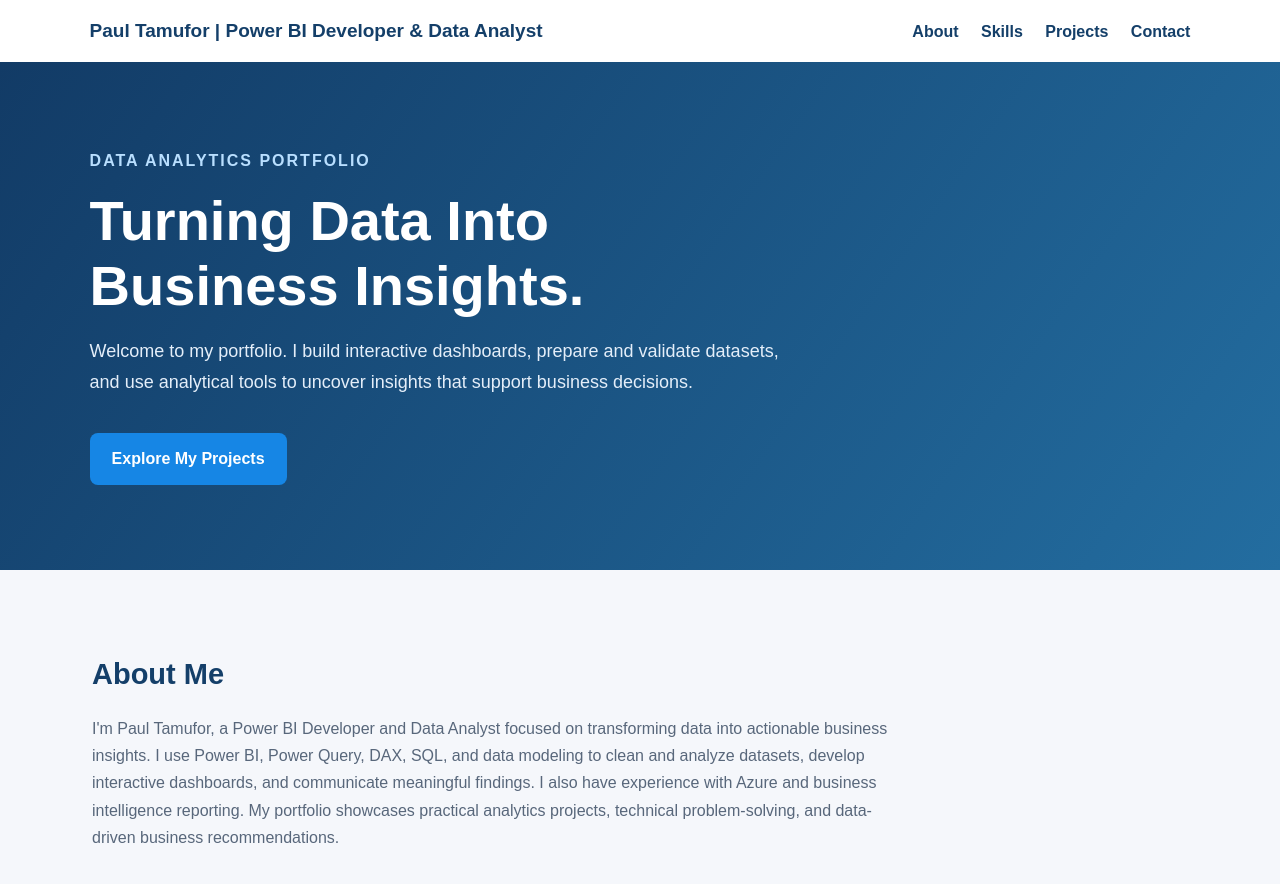
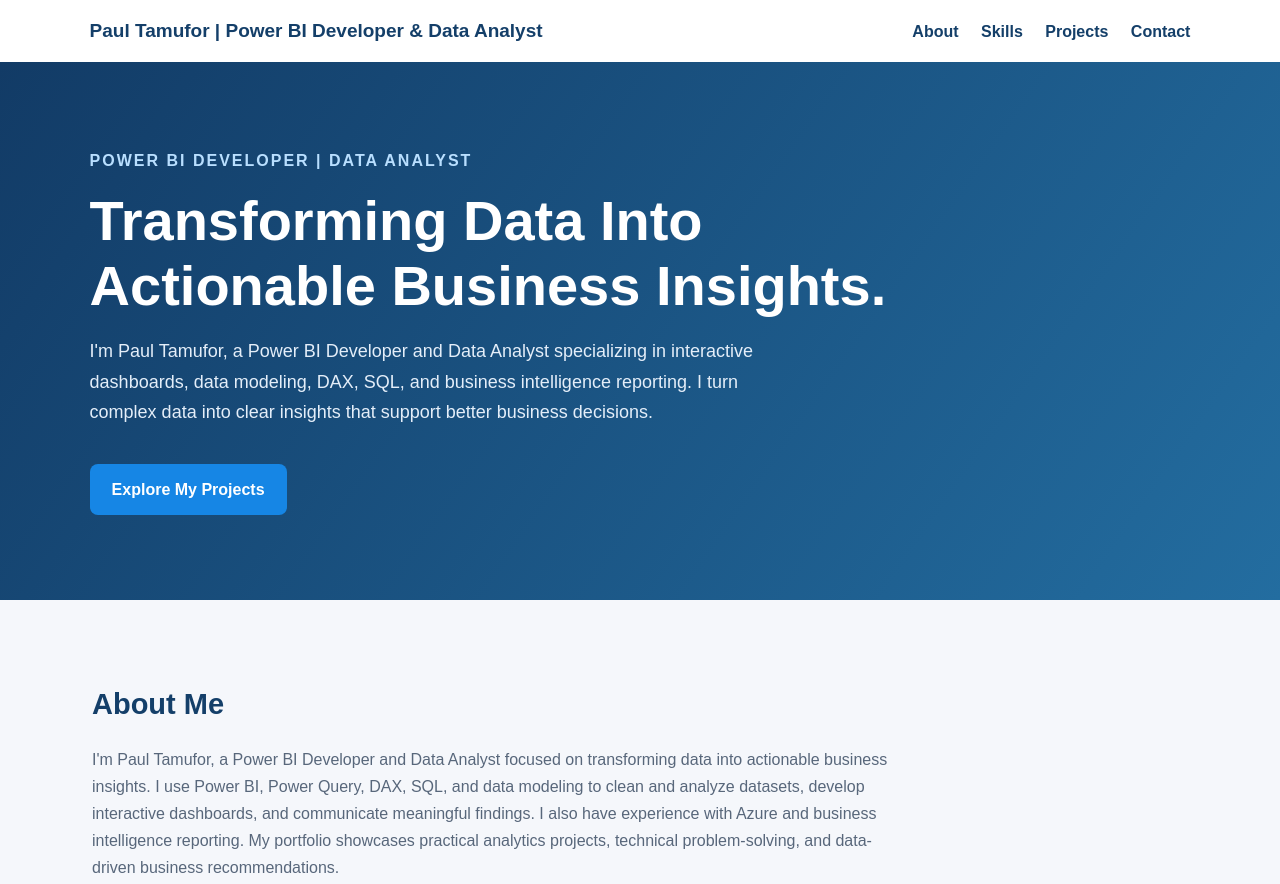
Before and after one commit to TamuforPaul/TamuforPaul.github.io, a plain HTML site: page index.html in a window 1280 px wide. Shown: the top 884 px of the page. Drawn offline with Linux system fonts and the light colour scheme.

Commit message:
Revise hero section for updated portfolio description
Updated hero section content to reflect new professional focus and personal introduction.

```diff
--- a/index.html
+++ b/index.html
@@ -148,13 +148,17 @@
   </header>
 
   <div class="hero">
-    <div class="tag">DATA ANALYTICS PORTFOLIO</div>
-    <h1>Turning Data Into<br>Business Insights.</h1>
-    <p>
-      Welcome to my portfolio. I build interactive dashboards,
-      prepare and validate datasets, and use analytical tools
-      to uncover insights that support business decisions.
-    </p>
+
+<div class="tag">POWER BI DEVELOPER | DATA ANALYST</div>
+<h1>Transforming Data Into<br>Actionable Business Insights.</h1>
+<p>
+  I'm Paul Tamufor, a Power BI Developer and Data Analyst
+  specializing in interactive dashboards, data modeling,
+  DAX, SQL, and business intelligence reporting.
+  I turn complex data into clear insights that support
+  better business decisions.
+</p>
+
     <a class="button" href="#projects">Explore My Projects</a>
   </div>
 
```
